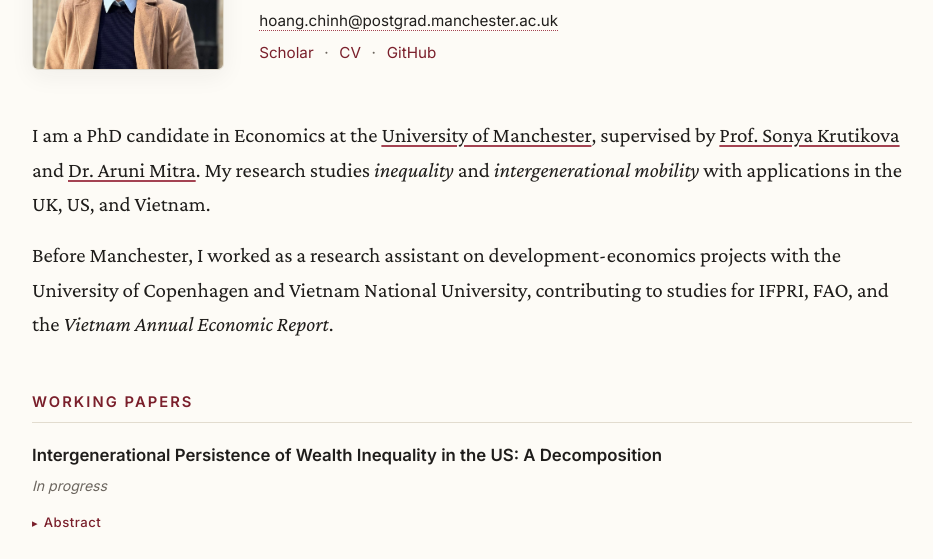
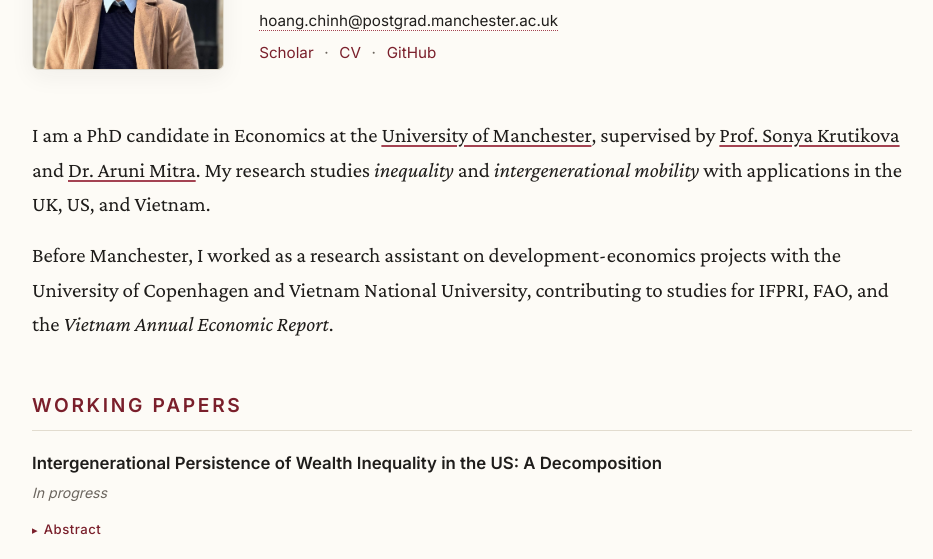
Before and after one commit to chinh-hoangduc/chinh-hoangduc.github.io, a plain HTML site: page index.html in a window 1280 px wide. Shown: the part 186-745 px from the top of the page, without its empty margins (168-1101 px from the left). Drawn offline with nearby package versions, Linux system fonts and the light colour scheme.

Commit message:
increase h2 font size

```diff
--- a/style.css
+++ b/style.css
@@ -129,7 +129,7 @@ section {
 section h2 {
   font-family: var(--sans);
   font-weight: 600;
-  font-size: 0.92rem;
+  font-size: 1.2rem;
   letter-spacing: 0.14em;
   text-transform: uppercase;
   color: var(--accent);
```
